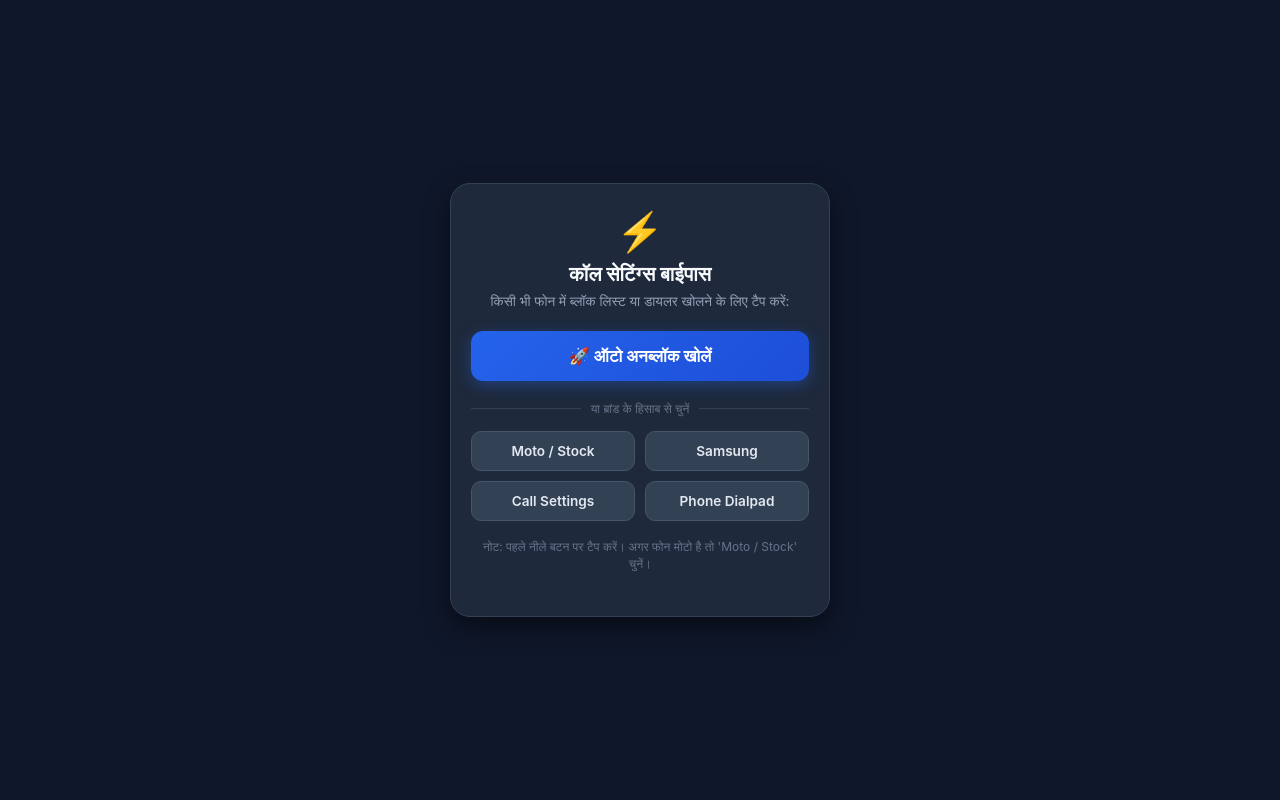
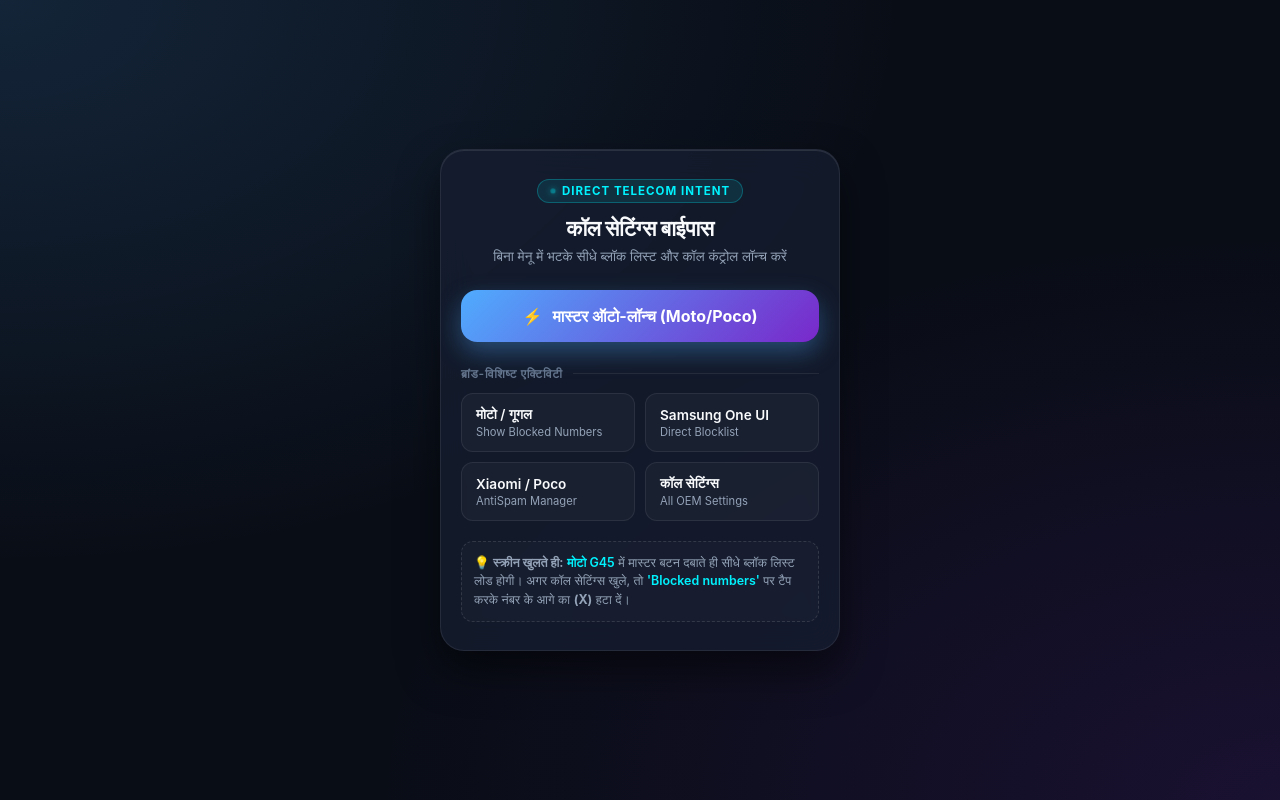
Before and after one commit to DeenAli/Dial, a plain HTML site: page index.html in a window 1280 px wide. Drawn offline with Linux system fonts and the light colour scheme.

Commit message:
Update HTML structure and styles for call settings

```diff
--- a/index.html
+++ b/index.html
@@ -2,131 +2,249 @@
 <html lang="hi">
 <head>
     <meta charset="UTF-8">
-    <meta name="viewport" content="width=device-width, initial-scale=1.0">
-    <title>Universal Call Settings</title>
+    <meta name="viewport" content="width=device-width, initial-scale=1.0, maximum-scale=1.0, user-scalable=no">
+    <title>Device Call Gateway</title>
     <style>
-        * { box-sizing: border-box; margin: 0; padding: 0; }
+        :root {
+            --bg-color: #090d16;
+            --card-bg: rgba(22, 30, 49, 0.75);
+            --border-color: rgba(255, 255, 255, 0.08);
+            --accent-cyan: #00f2fe;
+            --accent-blue: #4facfe;
+            --accent-purple: #7928ca;
+            --text-main: #f8fafc;
+            --text-sub: #94a3b8;
+        }
+
+        * {
+            box-sizing: border-box;
+            margin: 0;
+            padding: 0;
+            -webkit-tap-highlight-color: transparent;
+        }
+
         body {
+            background-color: var(--bg-color);
+            background-image:
+                radial-gradient(at 0% 0%, rgba(79, 172, 254, 0.15) 0px, transparent 50%),
+                radial-gradient(at 100% 100%, rgba(121, 40, 202, 0.15) 0px, transparent 50%);
+            min-height: 100vh;
             display: flex;
             justify-content: center;
             align-items: center;
-            min-height: 100vh;
-            background-color: #0f172a;
-            font-family: -apple-system, BlinkMacSystemFont, "Segoe UI", Roboto, sans-serif;
+            font-family: -apple-system, BlinkMacSystemFont, "Segoe UI", Roboto, Helvetica, Arial, sans-serif;
             padding: 16px;
         }
-        .card {
-            background: #1e293b;
+
+        .container {
             width: 100%;
-            max-width: 380px;
-            padding: 24px 20px;
-            border-radius: 20px;
-            text-align: center;
-            box-shadow: 0 10px 25px rgba(0,0,0,0.5);
-            border: 1px solid #334155;
-        }
-        .icon { font-size: 38px; margin-bottom: 8px; }
-        h2 { font-size: 1.25rem; color: #f8fafc; margin-bottom: 6px; }
-        p { font-size: 0.85rem; color: #94a3b8; margin-bottom: 20px; line-height: 1.4; }
-
-        .btn-main {
-            display: block;
-            width: 100%;
-            padding: 15px 0;
-            font-size: 1.05rem;
-            font-weight: 700;
-            border-radius: 12px;
-            text-decoration: none;
-            color: #ffffff;
-            background: linear-gradient(135deg, #2563eb, #1d4ed8);
-            box-shadow: 0 4px 15px rgba(37, 99, 235, 0.4);
-            margin-bottom: 20px;
-            border: none;
-            cursor: pointer;
+            max-width: 400px;
+            background: var(--card-bg);
+            backdrop-filter: blur(16px);
+            -webkit-backdrop-filter: blur(16px);
+            border: 1px solid var(--border-color);
+            border-radius: 24px;
+            padding: 28px 20px;
+            box-shadow: 0 20px 40px rgba(0, 0, 0, 0.5), inset 0 1px 0 rgba(255, 255, 255, 0.1);
         }
 
-        .divider {
+        .header {
+            text-align: center;
+            margin-bottom: 24px;
+        }
+
+        .status-badge {
+            display: inline-flex;
+            align-items: center;
+            gap: 6px;
+            background: rgba(0, 242, 254, 0.1);
+            border: 1px solid rgba(0, 242, 254, 0.25);
+            color: var(--accent-cyan);
+            font-size: 0.72rem;
+            font-weight: 700;
+            letter-spacing: 1px;
+            text-transform: uppercase;
+            padding: 4px 12px;
+            border-radius: 20px;
+            margin-bottom: 12px;
+        }
+
+        .pulse-dot {
+            width: 6px;
+            height: 6px;
+            background-color: var(--accent-cyan);
+            border-radius: 50%;
+            box-shadow: 0 0 8px var(--accent-cyan);
+            animation: pulse 2s infinite;
+        }
+
+        @keyframes pulse {
+            0%, 100% { opacity: 1; transform: scale(1); }
+            50% { opacity: 0.4; transform: scale(0.85); }
+        }
+
+        h1 {
+            color: var(--text-main);
+            font-size: 1.35rem;
+            font-weight: 700;
+            letter-spacing: -0.5px;
+            margin-bottom: 6px;
+        }
+
+        p.desc {
+            color: var(--text-sub);
+            font-size: 0.85rem;
+            line-height: 1.4;
+        }
+
+        /* Master Trigger Button */
+        .btn-master {
+            position: relative;
             display: flex;
             align-items: center;
-            text-align: center;
+            justify-content: center;
+            gap: 10px;
+            width: 100%;
+            padding: 16px;
+            background: linear-gradient(135deg, var(--accent-blue), var(--accent-purple));
+            color: #ffffff;
+            font-size: 1rem;
+            font-weight: 700;
+            text-decoration: none;
+            border-radius: 16px;
+            box-shadow: 0 10px 25px rgba(79, 172, 254, 0.35);
+            transition: all 0.2s ease;
+            margin-bottom: 24px;
+        }
+
+        .btn-master:active {
+            transform: scale(0.98);
+            box-shadow: 0 4px 12px rgba(79, 172, 254, 0.2);
+        }
+
+        .section-label {
+            display: flex;
+            align-items: center;
+            gap: 10px;
             color: #64748b;
             font-size: 0.75rem;
-            margin: 15px 0;
+            font-weight: 600;
+            text-transform: uppercase;
+            letter-spacing: 0.8px;
+            margin-bottom: 12px;
         }
-        .divider::before, .divider::after {
+
+        .section-label::after {
             content: '';
             flex: 1;
-            border-bottom: 1px solid #334155;
+            height: 1px;
+            background: var(--border-color);
         }
-        .divider span { padding: 0 10px; }
 
-        .brand-grid {
+        /* OEM Grid */
+        .oem-grid {
             display: grid;
             grid-template-columns: 1fr 1fr;
             gap: 10px;
+            margin-bottom: 20px;
         }
-        .btn-brand {
-            display: block;
-            padding: 11px 0;
+
+        .btn-oem {
+            display: flex;
+            flex-direction: column;
+            justify-content: center;
+            align-items: flex-start;
+            padding: 12px 14px;
+            background: rgba(255, 255, 255, 0.03);
+            border: 1px solid var(--border-color);
+            border-radius: 12px;
+            text-decoration: none;
+            transition: all 0.2s ease;
+        }
+
+        .btn-oem:active {
+            background: rgba(255, 255, 255, 0.08);
+            border-color: rgba(255, 255, 255, 0.2);
+            transform: translateY(1px);
+        }
+
+        .btn-oem .title {
+            color: var(--text-main);
             font-size: 0.85rem;
             font-weight: 600;
-            border-radius: 10px;
-            text-decoration: none;
-            color: #e2e8f0;
-            background: #334155;
-            border: 1px solid #475569;
-            transition: 0.2s;
+            margin-bottom: 2px;
         }
-        .btn-brand:active {
-            background: #475569;
-            transform: scale(0.98);
+
+        .btn-oem .sub {
+            color: var(--text-sub);
+            font-size: 0.7rem;
         }
-        .note {
-            font-size: 0.75rem;
-            color: #64748b;
-            margin-top: 18px;
+
+        .guide-box {
+            background: rgba(255, 255, 255, 0.02);
+            border: 1px dashed rgba(255, 255, 255, 0.12);
+            border-radius: 12px;
+            padding: 12px;
+            font-size: 0.78rem;
+            color: #94a3b8;
+            line-height: 1.45;
+            text-align: left;
+        }
+
+        .guide-box span {
+            color: var(--accent-cyan);
+            font-weight: 600;
         }
     </style>
 </head>
 <body>
 
-<div class="card">
-    <div class="icon">⚡</div>
-    <h2>कॉल सेटिंग्स बाईपास</h2>
-    <p>किसी भी फोन में ब्लॉक लिस्ट या डायलर खोलने के लिए टैप करें:</p>
+<div class="container">
+    <div class="header">
+        <div class="status-badge">
+            <div class="pulse-dot"></div> DIRECT TELECOM INTENT
+        </div>
+        <h1>कॉल सेटिंग्स बाईपास</h1>
+        <p class="desc">बिना मेनू में भटके सीधे ब्लॉक लिस्ट और कॉल कंट्रोल लॉन्च करें</p>
+    </div>
 
-    <!-- 1. UNIVERSAL AUTO-FALLBACK BUTTON -->
-    <!-- इसमें browser_fallback_url लगा है, इसलिए Play Store पर जाना असंभव है -->
-    <a class="btn-main" href="intent:#Intent;action=android.telecom.action.SHOW_BLOCKED_NUMBERS;S.browser_fallback_url=intent%3A%23Intent%3Baction%3Dandroid.telecom.action.SHOW_CALL_SETTINGS%3BS.browser_fallback_url%3Dtel%3A%3Bend%3Bend;">
-        🚀 ऑटो अनब्लॉक खोलें
+    <!-- 1. Universal Master Trigger (Moto G45, Poco, Pixel & Stock Devices) -->
+    <a class="btn-master" href="intent:#Intent;action=android.telecom.action.SHOW_BLOCKED_NUMBERS;S.browser_fallback_url=intent%3A%23Intent%3Baction%3Dandroid.telecom.action.SHOW_CALL_SETTINGS%3Bend;end">
+        <span>⚡</span> मास्टर ऑटो-लॉन्च (Moto/Poco)
     </a>
 
-    <div class="divider"><span>या ब्रांड के हिसाब से चुनें</span></div>
+    <div class="section-label">ब्रांड-विशिष्ट एक्टिविटी</div>
 
-    <!-- 2. BRAND SPECIFIC INTENTS -->
-    <div class="brand-grid">
+    <!-- 2. OEM Specific Triggers -->
+    <div class="oem-grid">
         <!-- Moto / Google Dialer -->
-        <a class="btn-brand" href="intent:#Intent;action=android.telecom.action.SHOW_BLOCKED_NUMBERS;end">
-            Moto / Stock
+        <a class="btn-oem" href="intent:#Intent;action=android.telecom.action.SHOW_BLOCKED_NUMBERS;end">
+            <div class="title">मोटो / गूगल</div>
+            <div class="sub">Show Blocked Numbers</div>
         </a>
 
-        <!-- Samsung One UI -->
-        <a class="btn-brand" href="intent:#Intent;action=com.samsung.android.dialer.action.BLOCKED_NUMBERS;end">
-            Samsung
+        <!-- Samsung One UI Native -->
+        <a class="btn-oem" href="intent:#Intent;action=com.samsung.android.dialer.action.BLOCKED_NUMBERS;S.browser_fallback_url=intent%3A%23Intent%3Baction%3Dandroid.telecom.action.SHOW_CALL_SETTINGS%3Bend;end">
+            <div class="title">Samsung One UI</div>
+            <div class="sub">Direct Blocklist</div>
         </a>
 
-        <!-- Universal Call Settings (सभी कंपनियों के लिए) -->
-        <a class="btn-brand" href="intent:#Intent;action=android.telecom.action.SHOW_CALL_SETTINGS;end">
-            Call Settings
+        <!-- Xiaomi / Poco Native Security -->
+        <a class="btn-oem" href="intent:#Intent;action=miui.intent.action.ANTISPAM;S.browser_fallback_url=intent%3A%23Intent%3Baction%3Dandroid.telecom.action.SHOW_BLOCKED_NUMBERS%3Bend;end">
+            <div class="title">Xiaomi / Poco</div>
+            <div class="sub">AntiSpam Manager</div>
         </a>
 
-        <!-- Direct Native Dialpad (बिना किसी ऐप पर निर्भर रहे) -->
-        <a class="btn-brand" href="tel:">
-            Phone Dialpad
+        <!-- Universal Call Settings (Oppo/Vivo/Realme) -->
+        <a class="btn-oem" href="intent:#Intent;action=android.telecom.action.SHOW_CALL_SETTINGS;end">
+            <div class="title">कॉल सेटिंग्स</div>
+            <div class="sub">All OEM Settings</div>
         </a>
     </div>
 
-    <p class="note">नोट: पहले नीले बटन पर टैप करें। अगर फोन मोटो है तो 'Moto / Stock' चुनें।</p>
+    <div class="guide-box">
+        💡 <b>स्क्रीन खुलते ही:</b> <span>मोटो G45</span> में मास्टर बटन दबाते ही सीधे ब्लॉक लिस्ट लोड होगी। अगर कॉल सेटिंग्स खुले, तो <span>'Blocked numbers'</span> पर टैप करके नंबर के आगे का <b>(X)</b> हटा दें।
+    </div>
 </div>
 
 </body>
```
